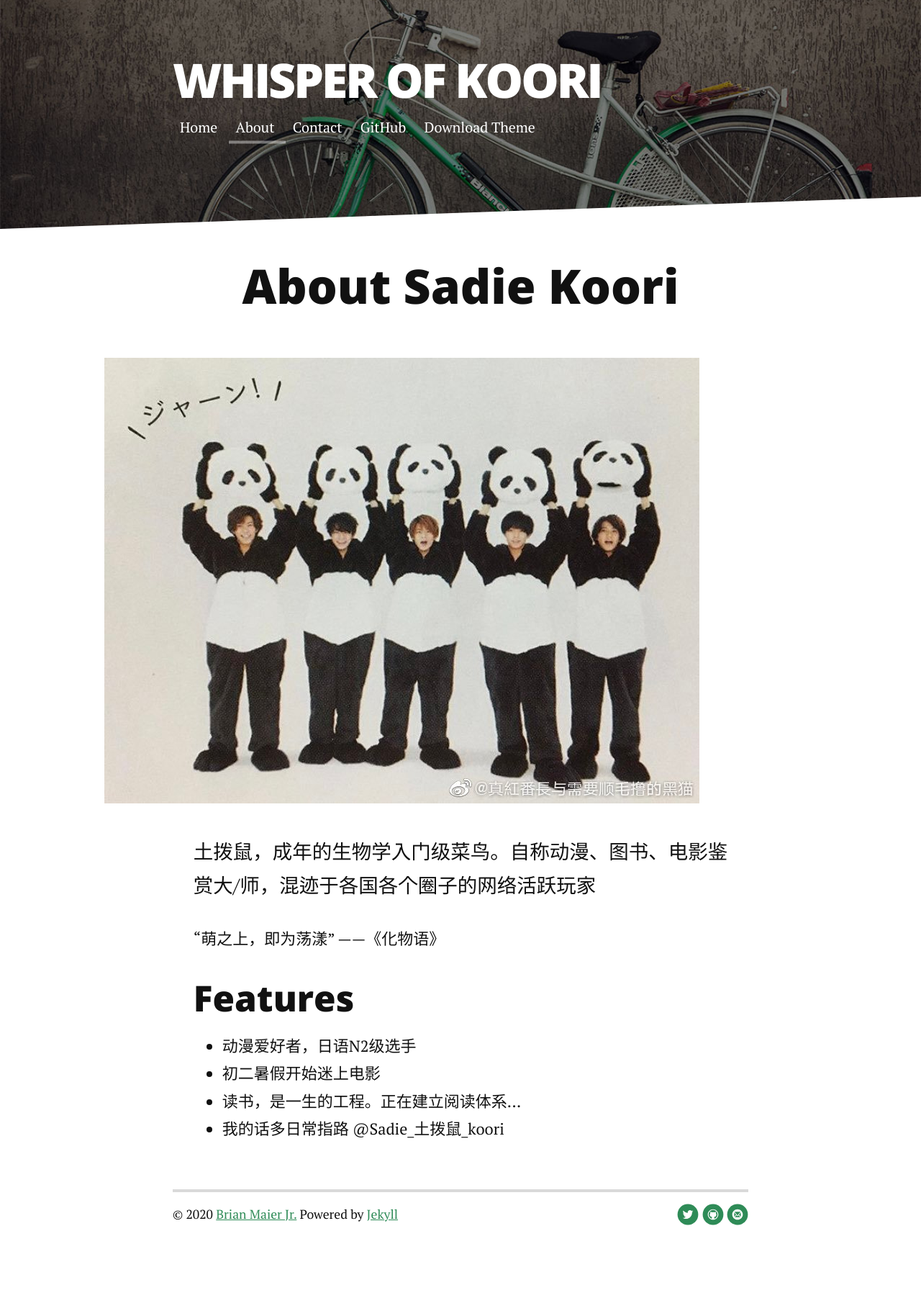
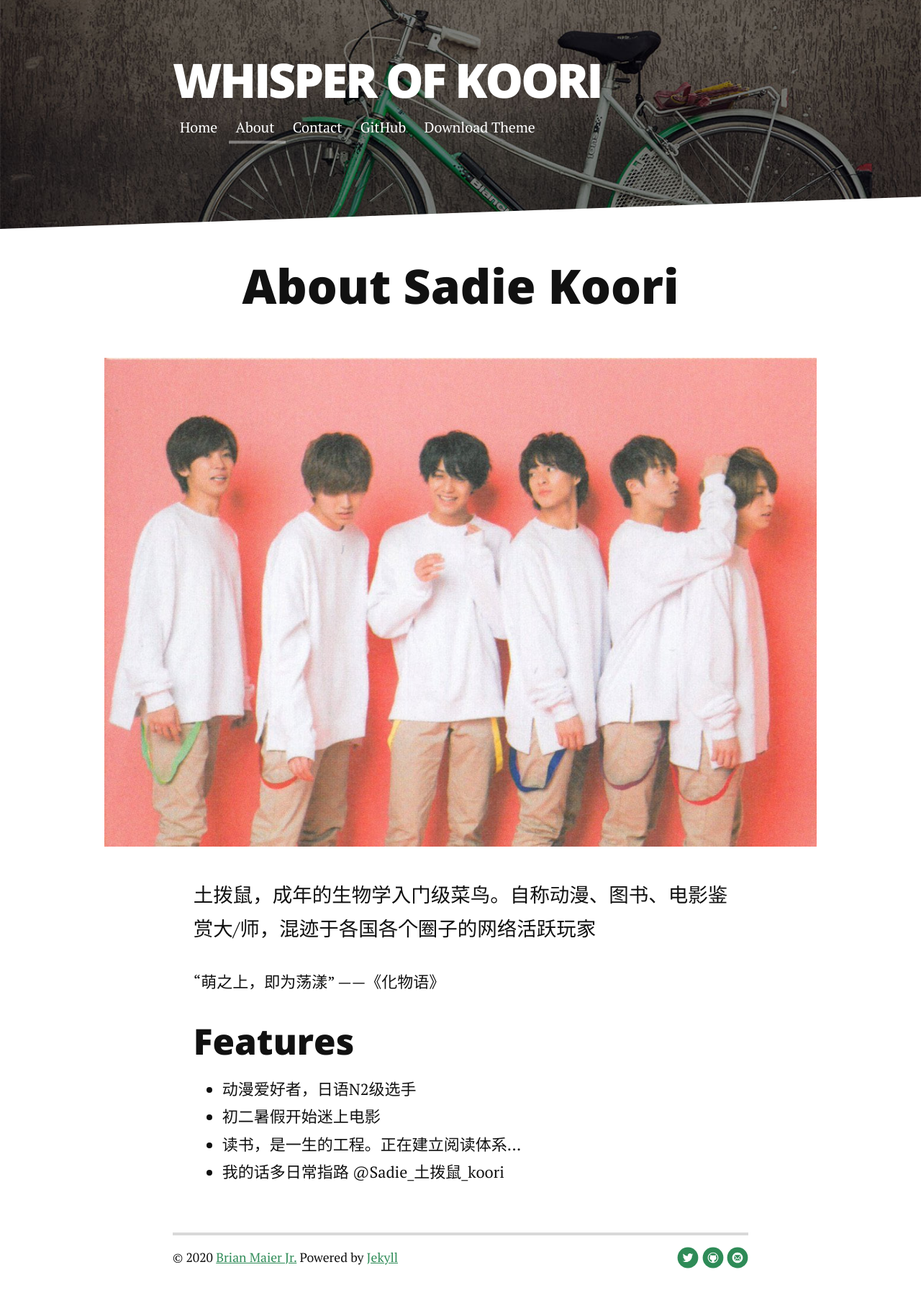
Before and after one commit to SadieKoori/SadieKoori.github.io, a Jekyll site: the page built from about.md, in a window 1280 px wide. Shown: the whole page at 72% size. Built offline with Jekyll 4.4.1, drawn with Linux system fonts in a browser that asks for light colours; nearby versions of some CDN libraries; Markdown is read by kramdown in place of the engine named in the settings; before the commit the page ends 1743 px from its top, so only the background shows below that.

Commit message:
Update about.md

```diff
--- a/about.md
+++ b/about.md
@@ -5,7 +5,7 @@
 
 <div class="post">
 	<h1 class="pageTitle">About Sadie Koori</h1>
-	<img src="{{ '/assets/img/h6p3525rbesaimyt717t7m7d.jpg' | prepend: site.baseurl }}" alt="">
+	<img src="{{ '/assets/img/IMG_20200316_151941.jpg' | prepend: site.baseurl }}" alt="">
 	<p class="intro">土拨鼠，成年的生物学入门级菜鸟。自称动漫、图书、电影鉴赏大/师，混迹于各国各个圈子的网络活跃玩家</p>
 	<p>“萌之上，即为荡漾” ——《化物语》</p>
 	<h2>Features</h2>
```
